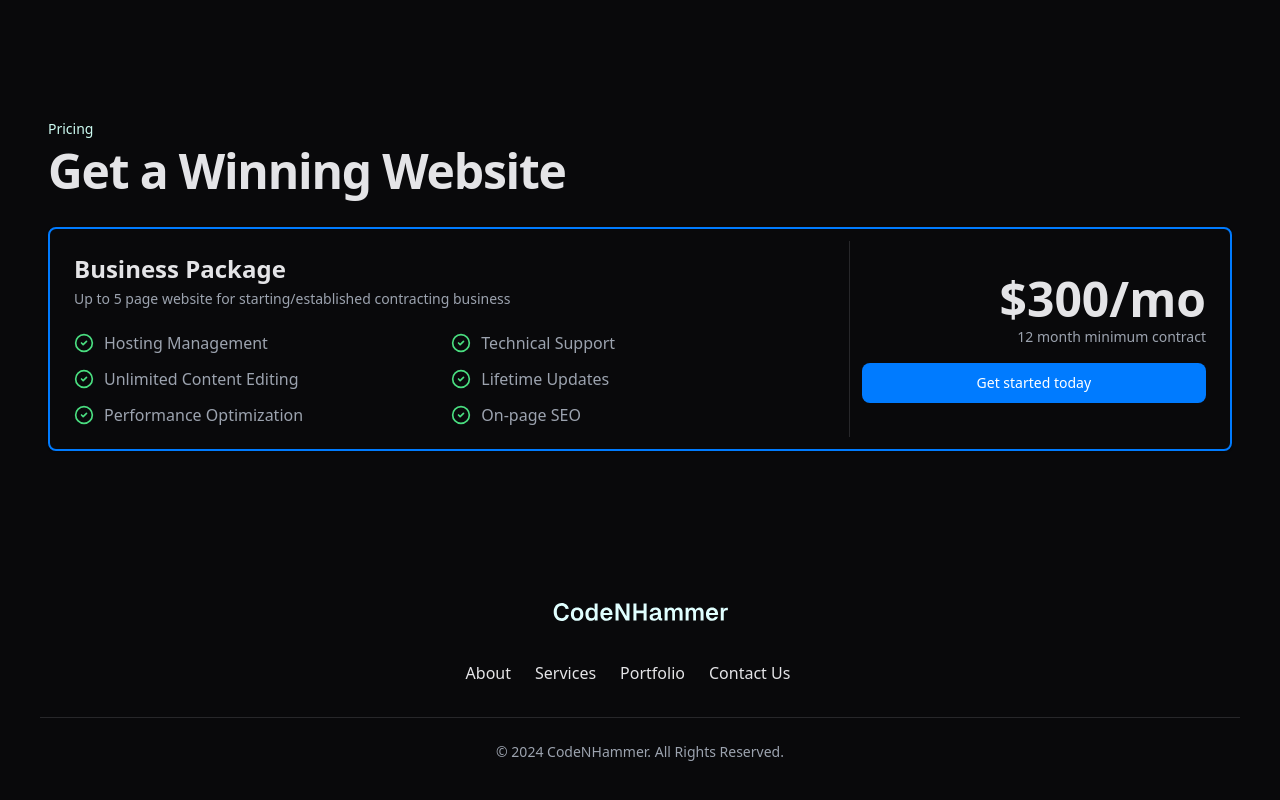
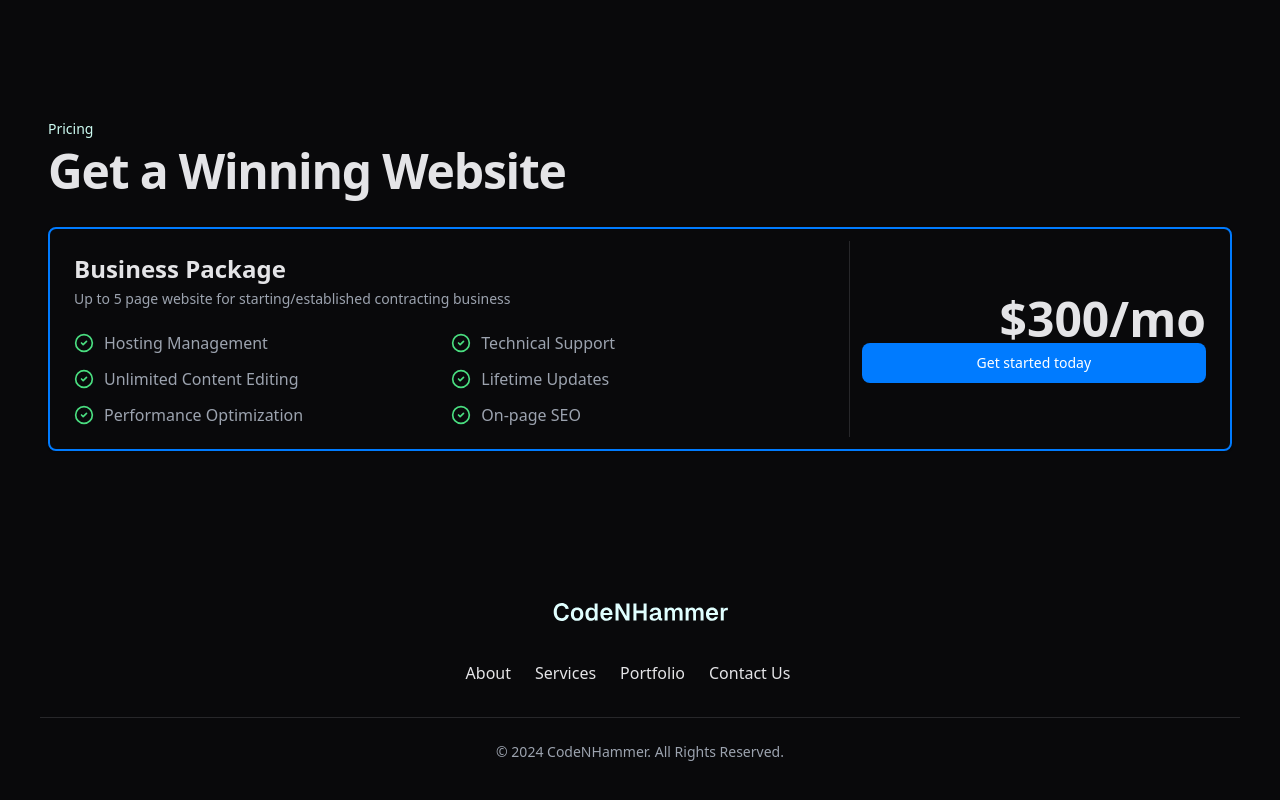
Before and after one commit to KevinPayano/CNH-Website, an Astro site: page / in a window 1280 px wide. Shown: the part 5726-6526 px from the top of the page. Built offline with nearby package versions, Linux system fonts and the light colour scheme; Astro itself is replaced by a stand-in of ours.

Commit message:
Update pricing section

```diff
--- a/src/layouts/PricingSection.astro
+++ b/src/layouts/PricingSection.astro
@@ -68,7 +68,6 @@ import Paragraph from "../components/Paragraph.astro";
             <div class="p-3 m-3 text-center md:border-l md:border-zinc-800 md:grid md:text-right">
                 <div class="self-center">
                     <h2 class="text-4xl font-semibold text-zinc-200 lg:text-5xl">$300/mo</h2>
-                    <p class="mt-1 text-sm mb-4 text-gray-400">12 month minimum contract</p>
                     <a href="/contact" class="flex justify-center text-white bg-[#007BFF] hover:bg-[#0070E8] font-medium rounded-lg text-sm px-5 py-2.5 text-center">Get started today</a>
                 </div>
             </div>
```
